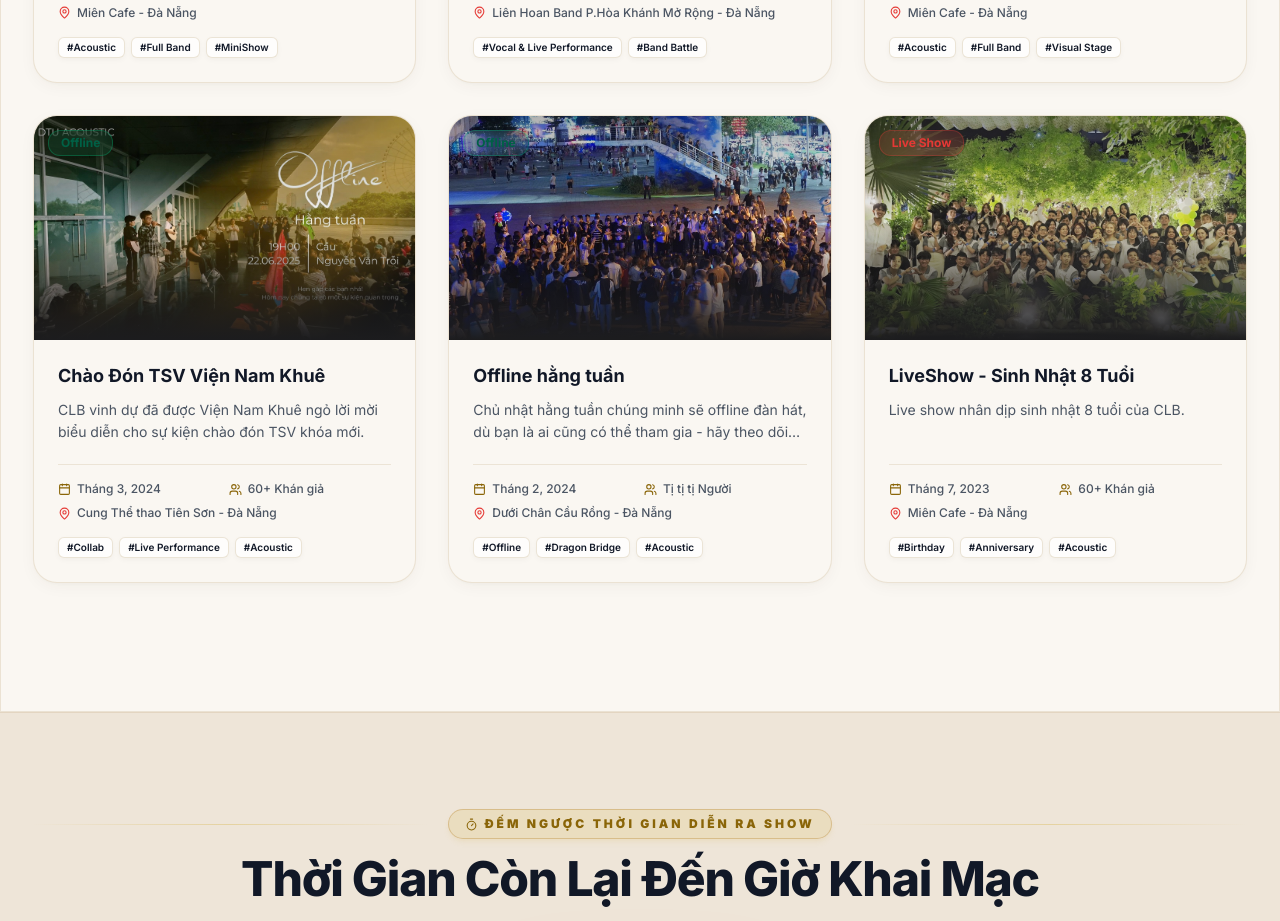
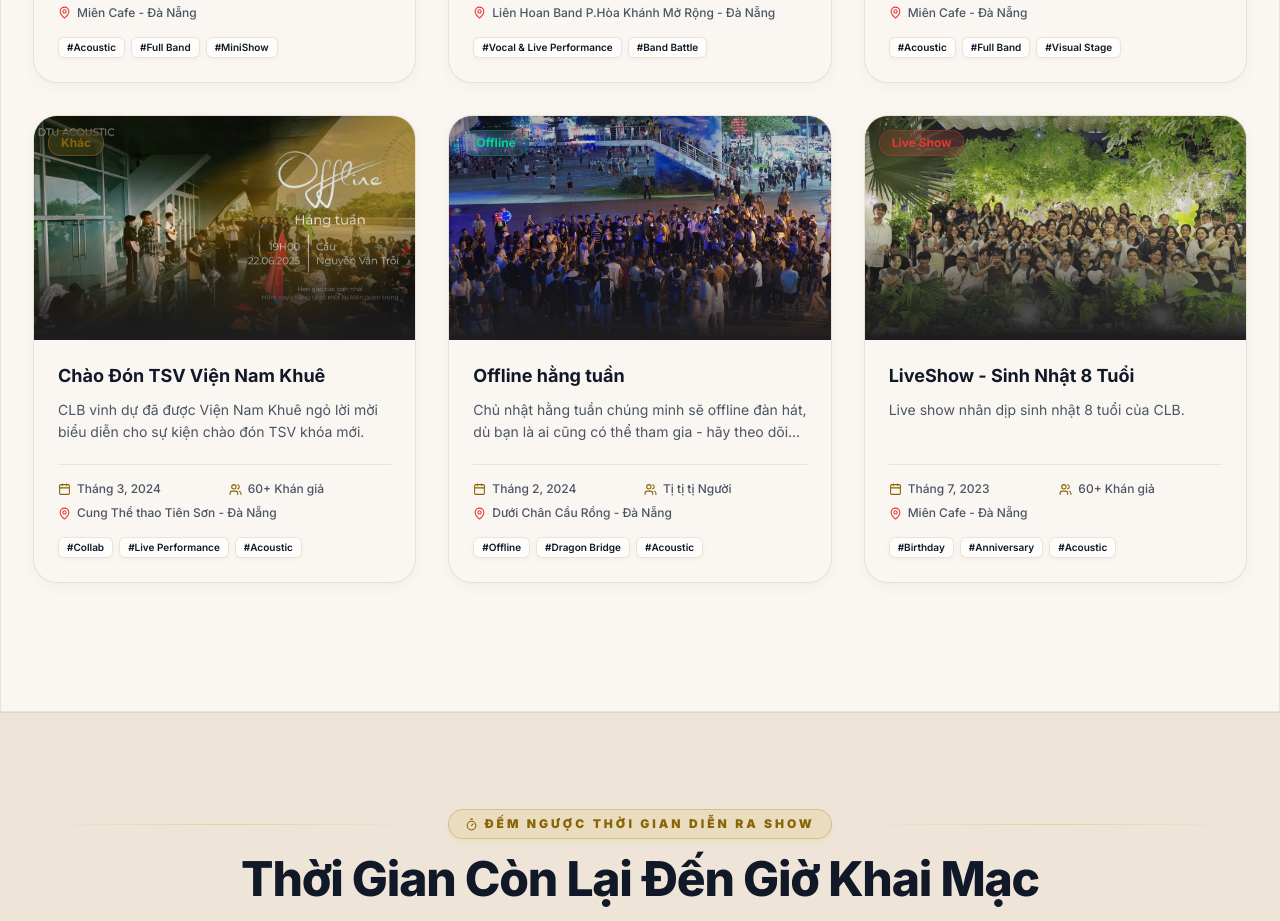
Before and after one commit to TrADung/DatVeLiveShow, a Next.js app: page / in a window 1280 px wide. Shown: the part 3280-4201 px from the top of the page. Built offline with nearby package versions, Linux system fonts and the light colour scheme; no server answers.

Commit message:
Update ActivitiesSection.tsx

```diff
--- a/src/components/ActivitiesSection.tsx
+++ b/src/components/ActivitiesSection.tsx
@@ -55,7 +55,7 @@ const activities: ActivityItem[] = [
     date: 'Tháng 3, 2024',
     venue: 'Cung Thể thao Tiên Sơn - Đà Nẵng',
     attendees: '60+ Khán giả',
-    type: 'offline',
+    type: 'other',
     imageUrl: 'images/Activity/khac.jpg',
     description: 'CLB vinh dự đã được Viện Nam Khuê ngỏ lời mời biểu diễn cho sự kiện chào đón TSV khóa mới.',
     tags: ['Collab', 'Live Performance', 'Acoustic'],
@@ -85,10 +85,10 @@ const activities: ActivityItem[] = [
 ]
 
 const typeBadge = {
-  offline: 'bg-emerald-500/10 text-emerald-800 border-emerald-500/30',
+  offline: 'bg-emerald-500/10 text-emerald-400 border-emerald-500/30',
   liveshow: 'bg-[#E53935]/15 text-[#E53935] border-[#E53935]/30',
   reward: 'bg-blue-500/15 text-blue-400 border-blue-500/30',
-  other : 'bg-amber-500/15 text-amber-900 border-amber-500/30',
+  other : ' bg-[#D4AF37]/15 text-[#D4AF37] border-[#D4AF37]/30',
 }
 
 const typeLabel = {
```
